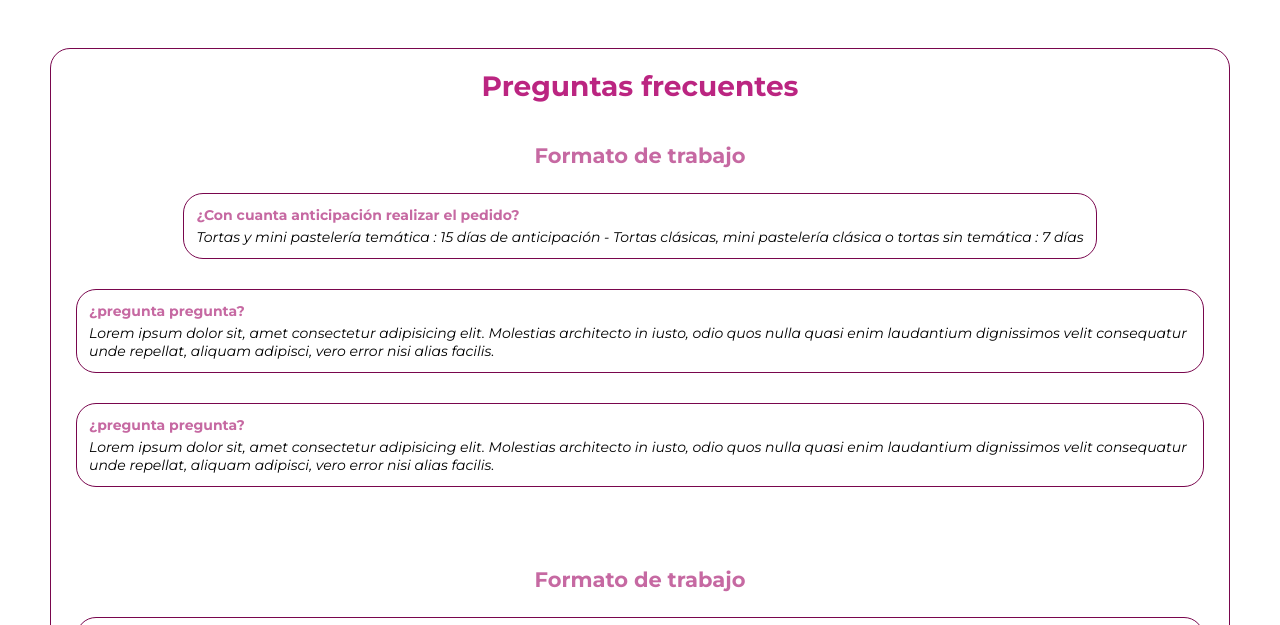
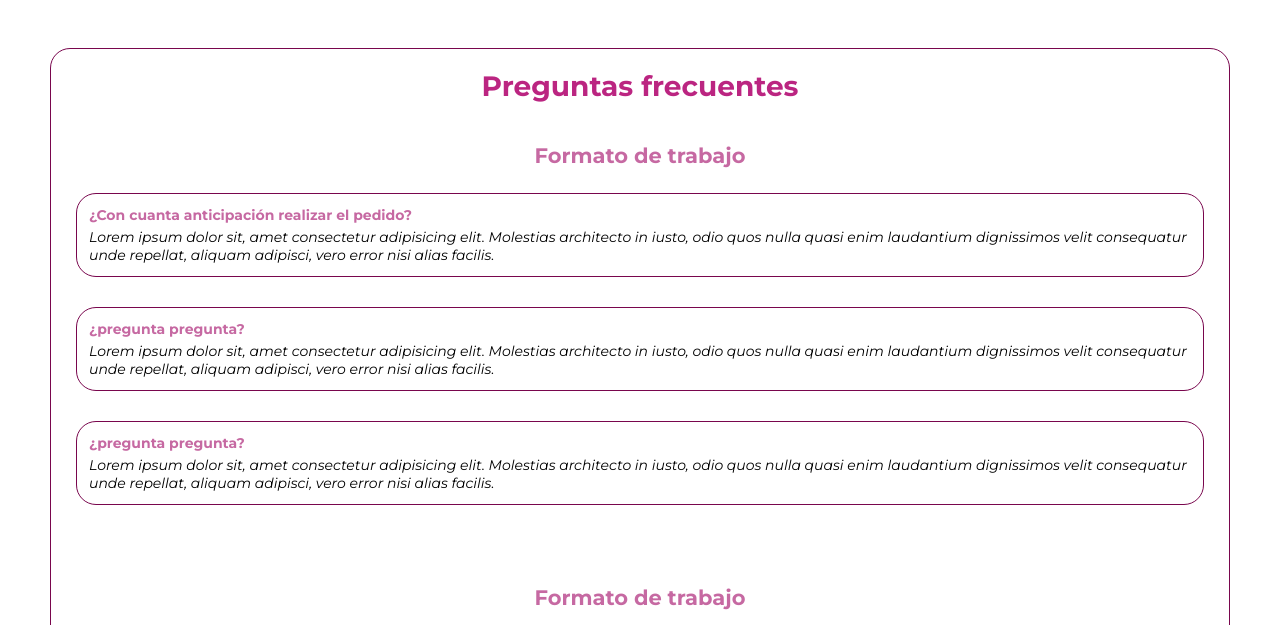
Before and after one commit to florenciaParodi/morango-pasteleria, a plain HTML site: page pages/faqS.html in a window 1280 px wide. Shown: the part 102-727 px from the top of the page. Drawn offline with Linux system fonts and the light colour scheme.

Commit message:
cambio en faqs por error en diseño

```diff
--- a/pages/faqS.html
+++ b/pages/faqS.html
@@ -39,7 +39,10 @@
                 <h3 class="preguntas__titulo">Formato de trabajo</h3>
                 <article class="preguntas__card">
                     <h5 class="card__titulo">¿Con cuanta anticipación realizar el pedido?</h5>
-                    <p class="card__parrafo">Tortas y mini pastelería temática :  15 días de anticipación - Tortas clásicas, mini pastelería clásica o tortas sin temática : 7 días</p>
+                    <p class="card__parrafo">Lorem ipsum dolor sit, amet consectetur adipisicing elit. Molestias
+                        architecto in iusto, odio quos
+                        nulla quasi enim laudantium dignissimos velit consequatur unde repellat, aliquam adipisci, vero
+                        error nisi alias facilis.</p>
                 </article>
                 <article class="preguntas__card">
                     <h5 class="card__titulo">¿pregunta pregunta?</h5>
```
